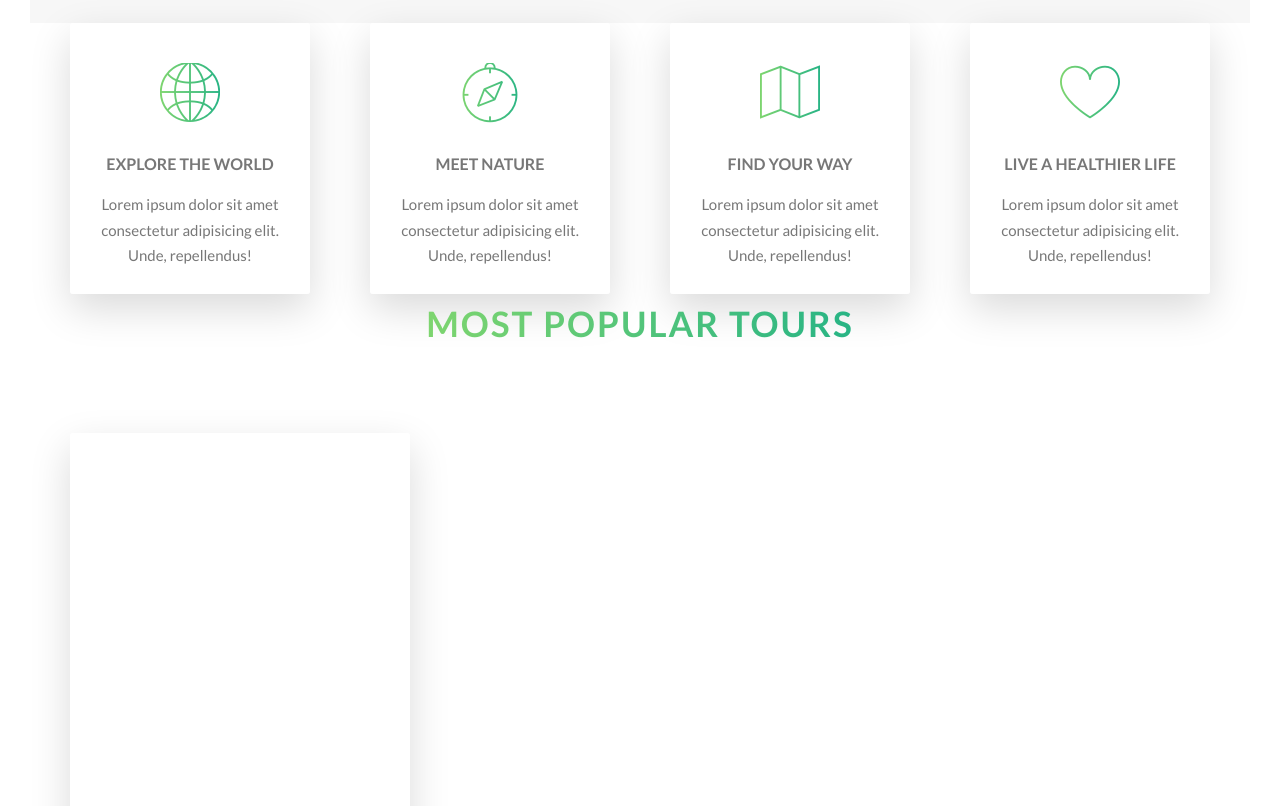
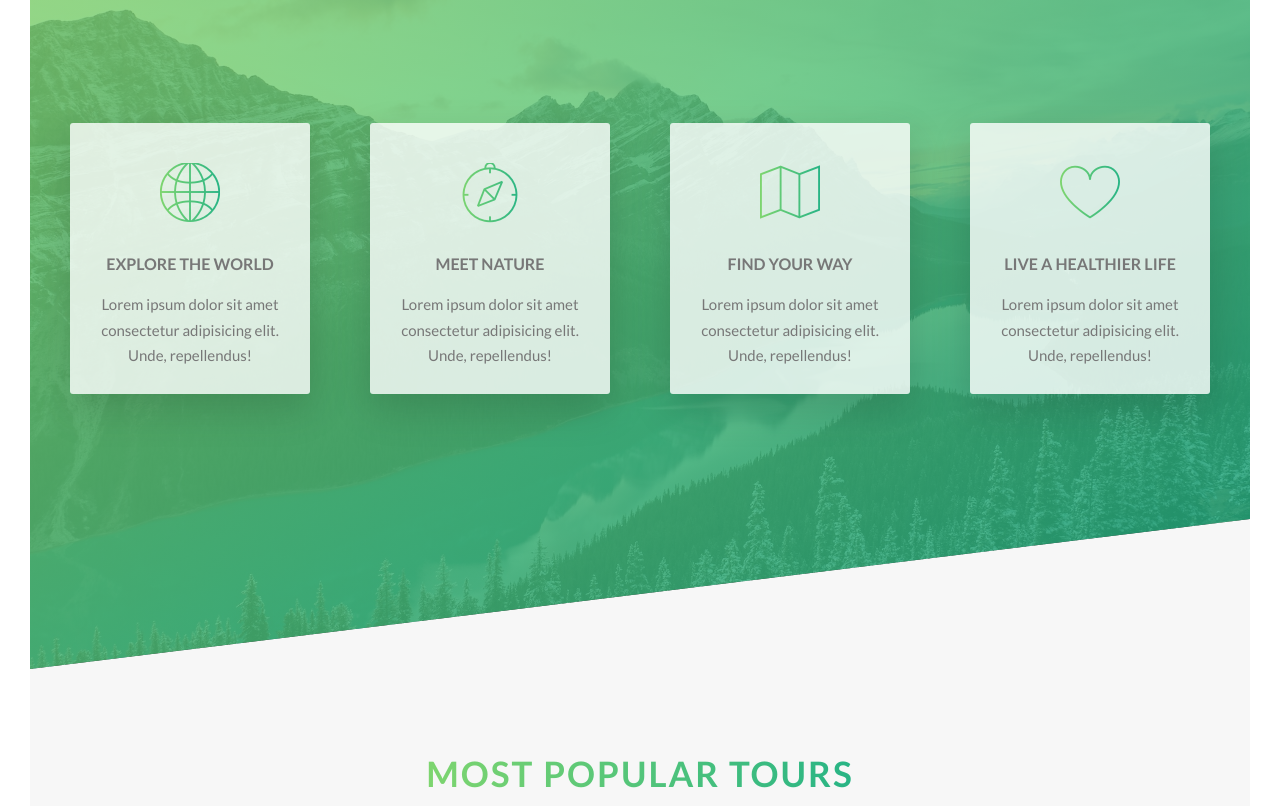
Before and after one commit to nikkilr88/natours, a website: page index.html in a window 1280 px wide. Shown: the part 1588-2394 px from the top of the page. Drawn offline with nearby package versions, Linux system fonts and the light colour scheme; files that its build step writes are made by us from their sources.

Commit message:
Style features and tours sections

```diff
--- a/sass/pages/_home.scss
+++ b/sass/pages/_home.scss
@@ -3,3 +3,25 @@
    padding: 25rem 0;
    margin-top: -20vh;
 }
+
+.section-features {
+   padding: 20rem 0;
+   background-image: linear-gradient(
+        to right bottom,
+        rgba($color-primary-light, 0.8),
+        rgba($color-primary-dark, 0.8)),
+        url('../img/nat-4.jpg');
+    background-size: cover;
+    transform: skewY(-7deg);
+    margin-top: -10rem;
+
+    &>* {
+       transform: skewY(7deg);
+    }
+}
+
+.section-tours {
+   background: $color-grey-light-1;
+   padding: 25rem 0 50rem 0;
+   margin-top: -10rem;
+}
```
